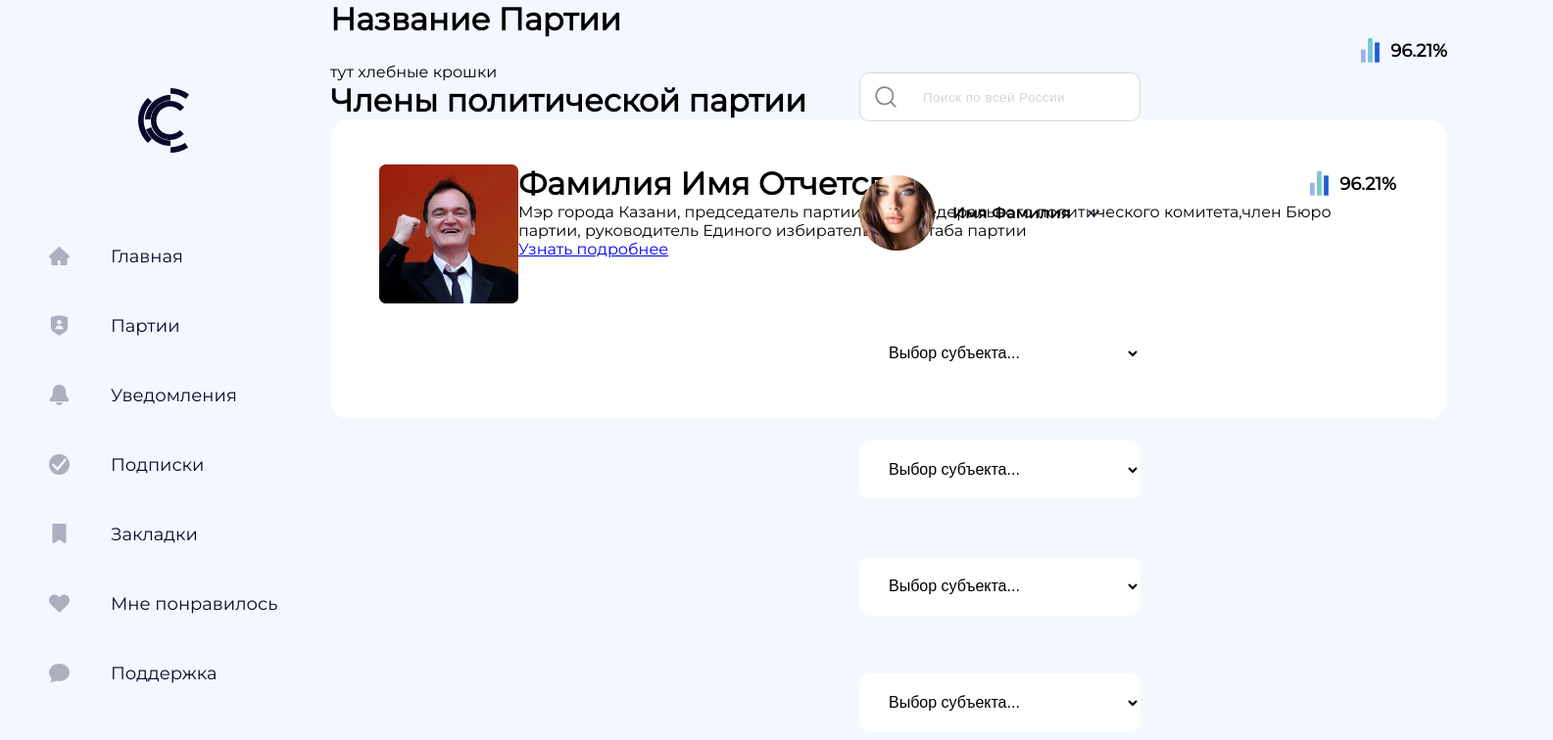
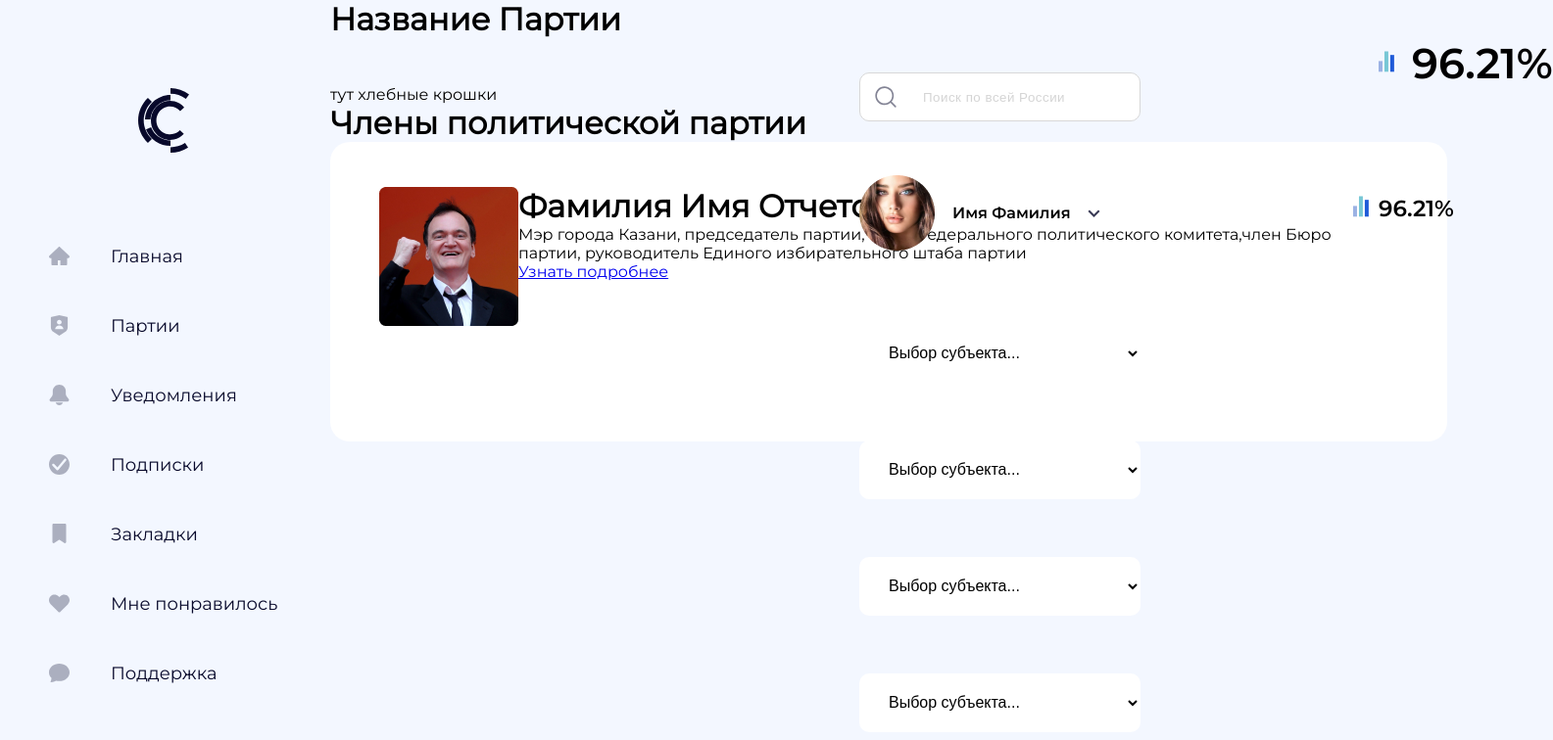
Before and after one commit to ASharksss/ProCountry-v2, a React (Create React App) app in the folder frontend/: page /parts/partPage in a window 1280 px wide. Shown: the top 756 px of the page at 98% size, 1585 px wide, since content can reach past the window. Built offline with nearby package versions, Linux system fonts and the light colour scheme; a web font is replaced by a local one.

Commit message:
margin padding

```diff
--- a/frontend/src/components/leaderCard/leaderCard.css
+++ b/frontend/src/components/leaderCard/leaderCard.css
@@ -43,6 +43,7 @@
 }
 
 .leader-rating{
+    width: 106px;
     margin-right: 30px;
 }
 
--- a/frontend/src/components/leaderCard/leaderCard.jsx
+++ b/frontend/src/components/leaderCard/leaderCard.jsx
@@ -16,7 +16,7 @@ export const LeaderCard = () => {
           <p className='leader_info-job'>Должность</p>
           <div className="leader_info-dop">
             <div className="leader-rating">
-              <Rating/>
+              <Rating size={'min'}/>
             </div>
             <div>
               <Part/>
--- a/frontend/src/components/leaderCard/ministerCard.jsx
+++ b/frontend/src/components/leaderCard/ministerCard.jsx
@@ -16,7 +16,7 @@ const MinisterCard = () => {
           <p className='leader_info-job'>Должность</p>
           <div className="leader_info-dop">
             <div className="leader-rating">
-              <Rating/>
+              <Rating size={'min'}/>
             </div>
             <div>
               <Part/>
--- a/frontend/src/components/partPerson/partPerson.jsx
+++ b/frontend/src/components/partPerson/partPerson.jsx
@@ -14,7 +14,7 @@ const PartPerson = () => {
       <div className="partPerson-info">
         <div className="partPerson-info_name">
           <h1 className='partPerson_name'>Фамилия Имя Отчетсво</h1>
-          <Rating size={'min'}/>
+          <Rating size={'min'} />
         </div>
         <p>Мэр города Казани, председатель партии,
           член Федерального политического комитета,член
--- a/frontend/src/pages/partPage/partPage.jsx
+++ b/frontend/src/pages/partPage/partPage.jsx
@@ -7,13 +7,13 @@ const PartPage = ({text}) => {
     <div className='partPage'>
       <div className="part_header">
         <h1 className='part_name'>{text}</h1>
-        <Rating/>
+        <Rating  size={'max'}/>
       </div>
       <div className="bread_crumb">
         тут хлебные крошки
       </div>
       <h1>Члены политической партии</h1>
-      <PartPerson/>
+      <PartPerson />
     </div>
   );
 };
--- a/frontend/src/ui/rating/rating.css
+++ b/frontend/src/ui/rating/rating.css
@@ -1,13 +1,27 @@
 .rating {
+    font-family: Montserrat-SemiBold;
     display: flex;
-    justify-content: flex-end;
-    align-items: center;
-    font-size: 23px;
-    font-weight: 600;
+    align-items: flex-end;
 }
 
-.rating_count {
-    margin-left: 11px;
+.rating_img {
+    width: 18px;
+    height: 24px;
+}
+
+.max {
+    width: 36px;
+    height: 48px;
+    font-size: 43px;
+    margin-left: 18px;
+    line-height: 52px;
+}
+
+.min {
+    width: 18px;
+    height: 24px;
+    font-size: 23px;
+    margin-left: 10px;
 }
 
 
--- a/frontend/src/ui/rating/rating.jsx
+++ b/frontend/src/ui/rating/rating.jsx
@@ -5,8 +5,8 @@ import rating from '../../asserts/icons/home/rating.svg'
 export const Rating = ({size}) => {
   return (
     <div className='rating'>
-      <img src={rating} alt="" className={'rating_img' + size}/>
-      <p className='rating_count'>96.21%</p>
+      <img src={rating} alt="" className={'rating_img '}/>
+      <p className={size}>96.21%</p>
     </div>
   );
 };
```
Also changed, not shown: frontend/src/components/partPerson/partPerson.css (+4 -3 lines).
